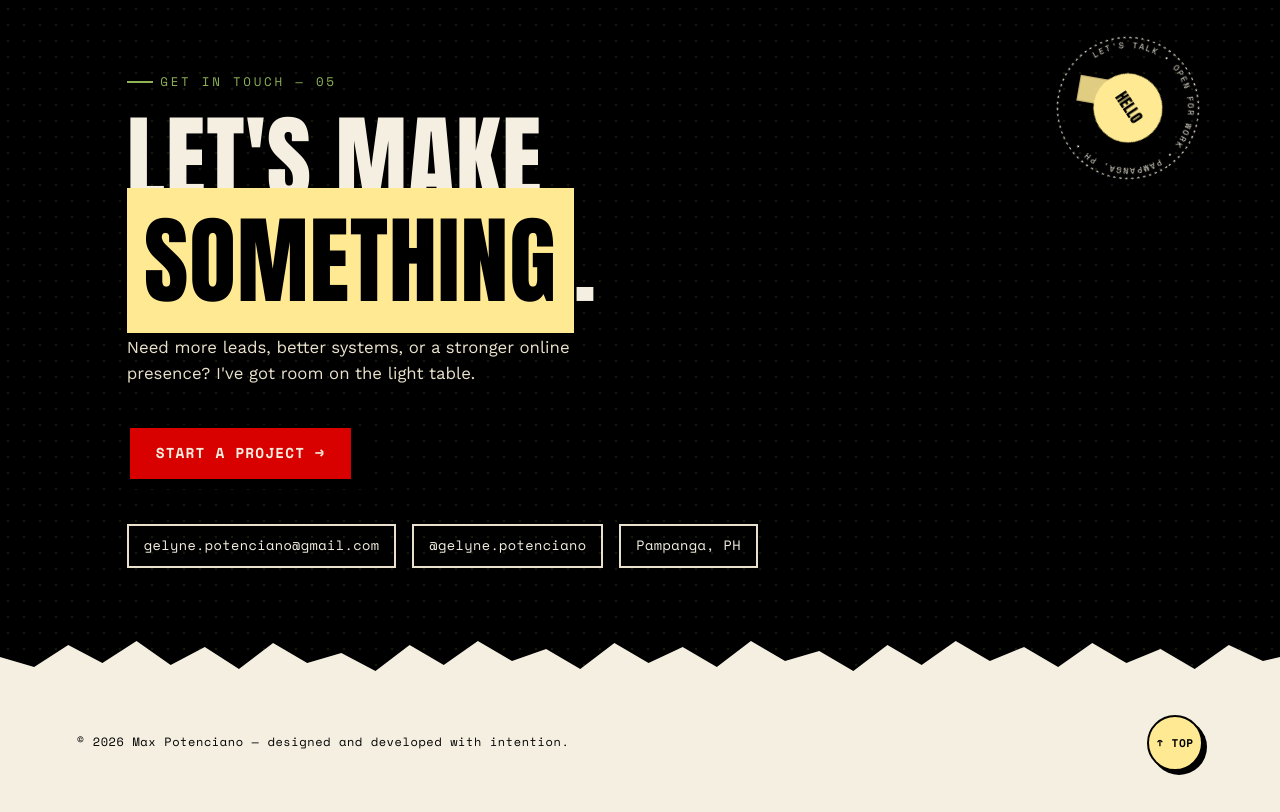
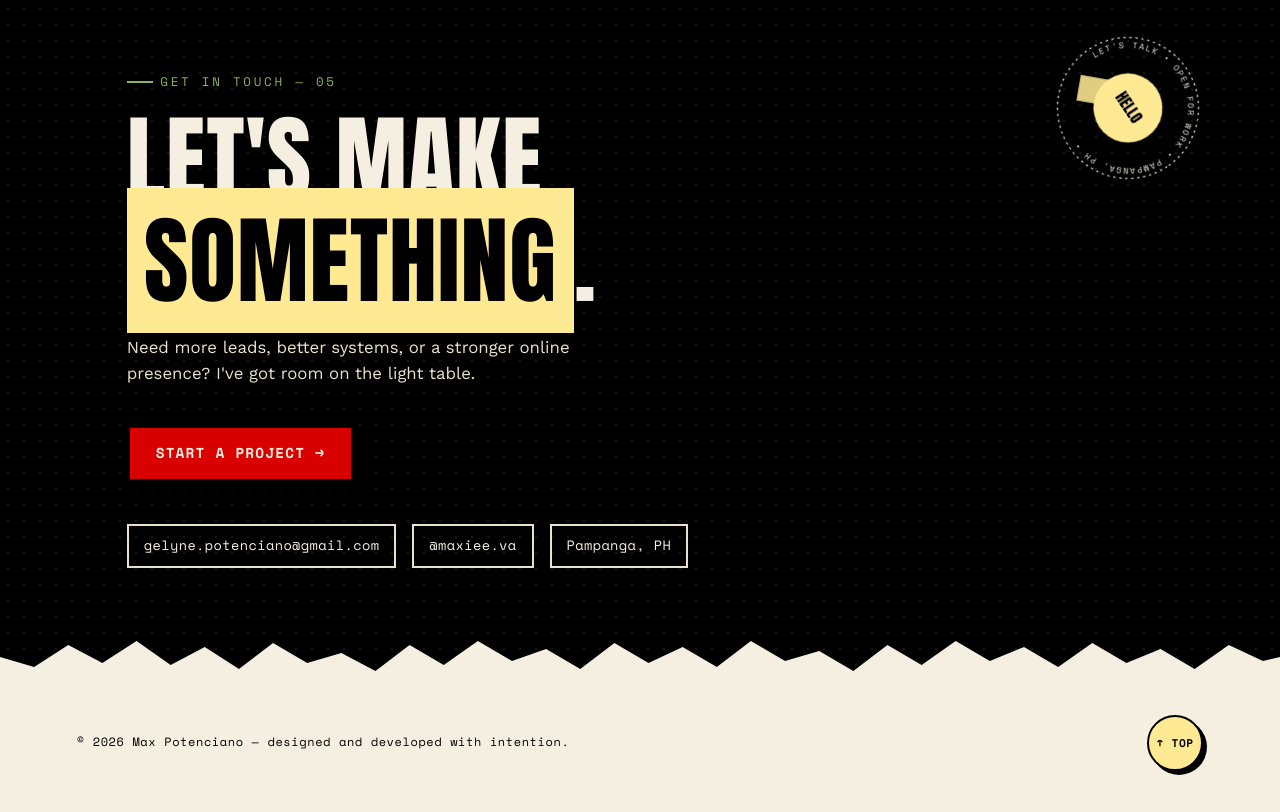
Before and after one commit to maxVA5/portfolio-site, a plain HTML site: page index.html in a window 1280 px wide. Shown: the part 3183-3995 px from the top of the page. Drawn offline with nearby package versions, Linux system fonts and the light colour scheme.

Commit message:
Update index.html

```diff
--- a/index.html
+++ b/index.html
@@ -251,7 +251,7 @@
 
     <ul class="contact-details">
       <li><a href="mailto:gelyne.potenciano@gmail.com">gelyne.potenciano@gmail.com</a></li>
-      <li><a href="https://www.instagram.com/gelyne.potenciano/">@gelyne.potenciano</a></li>
+      <li><a href="https://www.instagram.com/maxiee.va/">@maxiee.va</a></li>
       <li>Pampanga, PH</li>
     </ul>
   </div>
```
